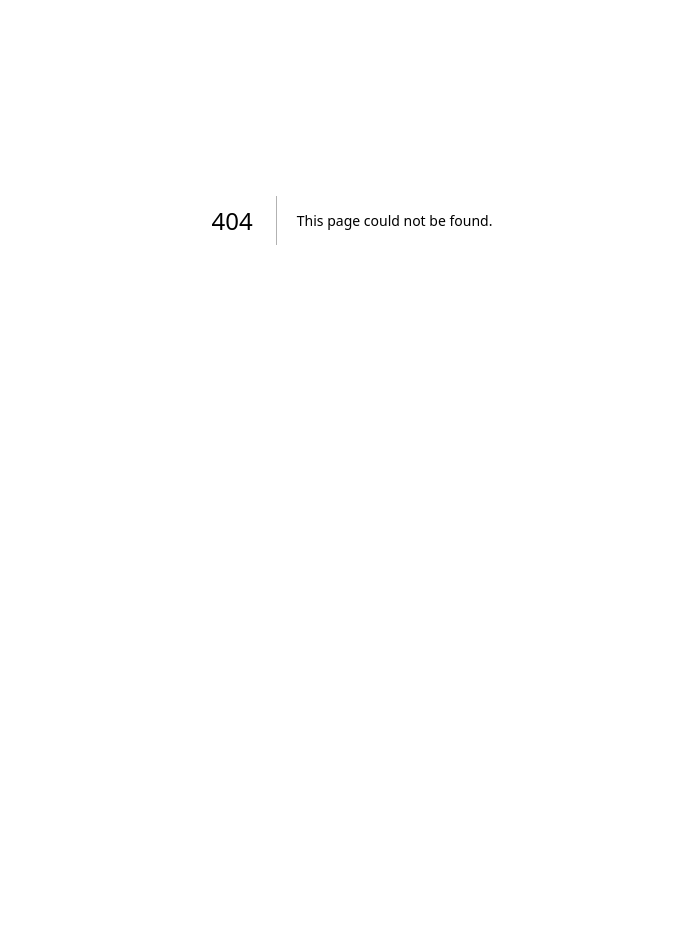
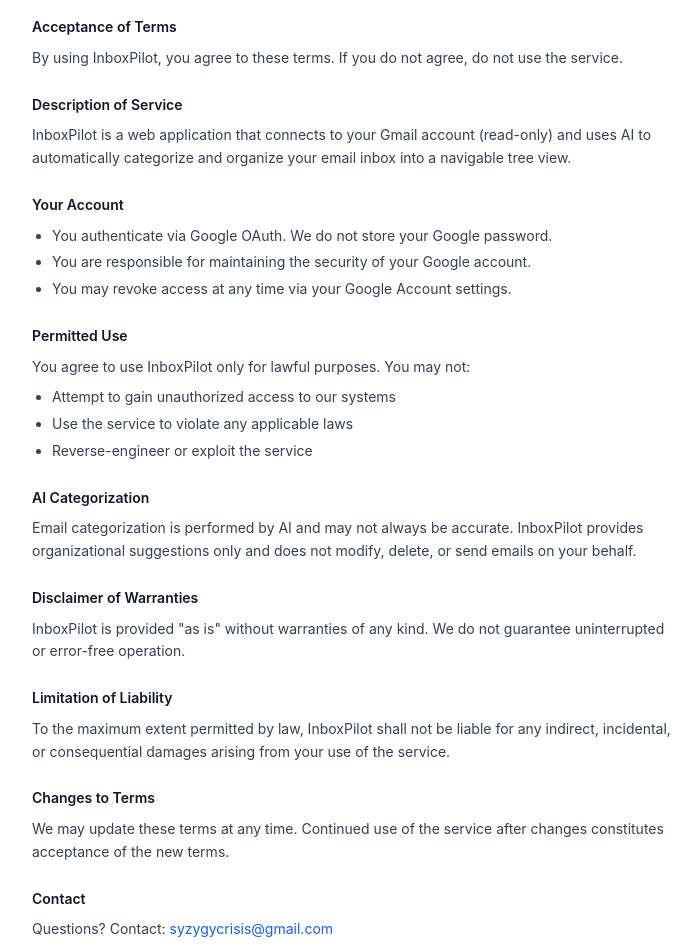
Before and after one commit to jiaheyi-maggie/inboxpilot, a Next.js app: page /terms in a window 1280 px wide. Before the commit this address had no page. Shown: the part 180-1132 px from the top of the page, without its empty margins (288-988 px from the left). Before the commit the page ends 800 px from the top, so only its background shows below. Built offline with nearby package versions, Linux system fonts and the light colour scheme.

Commit message:
privacy policy & terms

```diff
--- /dev/null
+++ b/src/app/privacy/page.tsx
@@ -0,0 +1,137 @@
+import Link from 'next/link';
+
+export const metadata = {
+  title: 'Privacy Policy – InboxPilot',
+};
+
+export default function PrivacyPage() {
+  return (
+    <main className="max-w-2xl mx-auto px-4 py-12 text-slate-700">
+      <Link href="/" className="text-sm text-blue-600 hover:underline">
+        ← Back
+      </Link>
+      <h1 className="text-2xl font-bold text-slate-900 mt-4 mb-6">
+        Privacy Policy
+      </h1>
+      <p className="text-sm text-slate-500 mb-8">
+        Last updated: March 11, 2026
+      </p>
+
+      <section className="space-y-6 text-sm leading-relaxed">
+        <div>
+          <h2 className="font-semibold text-slate-900 mb-2">
+            What We Collect
+          </h2>
+          <p>
+            InboxPilot accesses your Gmail inbox in read-only mode via the
+            Google Gmail API. We collect and store:
+          </p>
+          <ul className="list-disc ml-5 mt-2 space-y-1">
+            <li>Your email address (for account identification)</li>
+            <li>Email metadata (sender, subject, date, snippet)</li>
+            <li>AI-generated category labels for your emails</li>
+            <li>
+              Encrypted OAuth tokens (to maintain your Gmail connection)
+            </li>
+          </ul>
+          <p className="mt-2">
+            We do <strong>not</strong> read or store the full body content of
+            your emails. Only metadata and short snippets are processed.
+          </p>
+        </div>
+
+        <div>
+          <h2 className="font-semibold text-slate-900 mb-2">
+            How We Use Your Data
+          </h2>
+          <ul className="list-disc ml-5 space-y-1">
+            <li>
+              To sync and display your email metadata in an organized view
+            </li>
+            <li>
+              To categorize emails using AI (Anthropic Claude API) based on
+              metadata and snippets
+            </li>
+            <li>To maintain your session and preferences</li>
+          </ul>
+        </div>
+
+        <div>
+          <h2 className="font-semibold text-slate-900 mb-2">
+            Third-Party Services
+          </h2>
+          <ul className="list-disc ml-5 space-y-1">
+            <li>
+              <strong>Google Gmail API</strong> — read-only access to fetch
+              email metadata
+            </li>
+            <li>
+              <strong>Supabase</strong> — authentication and database hosting
+            </li>
+            <li>
+              <strong>Anthropic Claude API</strong> — AI categorization of
+              email metadata
+            </li>
+            <li>
+              <strong>Vercel</strong> — application hosting
+            </li>
+          </ul>
+          <p className="mt-2">
+            Email metadata sent to the Claude API for categorization is not
+            stored by Anthropic and is subject to their{' '}
+            <a
+              href="https://www.anthropic.com/privacy"
+              className="text-blue-600 hover:underline"
+              target="_blank"
+              rel="noopener noreferrer"
+            >
+              privacy policy
+            </a>
+            .
+          </p>
+        </div>
+
+        <div>
+          <h2 className="font-semibold text-slate-900 mb-2">Data Storage</h2>
+          <p>
+            Your data is stored in a Supabase-hosted PostgreSQL database with
+            row-level security. OAuth tokens are encrypted at rest using
+            AES-256-GCM. All data transmission uses HTTPS.
+          </p>
+        </div>
+
+        <div>
+          <h2 className="font-semibold text-slate-900 mb-2">
+            Data Deletion
+          </h2>
+          <p>
+            You can revoke InboxPilot&apos;s access at any time from your{' '}
+            <a
+              href="https://myaccount.google.com/permissions"
+              className="text-blue-600 hover:underline"
+              target="_blank"
+              rel="noopener noreferrer"
+            >
+              Google Account permissions
+            </a>
+            . To request deletion of all stored data, contact us at the email
+            below.
+          </p>
+        </div>
+
+        <div>
+          <h2 className="font-semibold text-slate-900 mb-2">Contact</h2>
+          <p>
+            For privacy questions, contact:{' '}
+            <a
+              href="mailto:syzygycrisis@gmail.com"
+              className="text-blue-600 hover:underline"
+            >
+              syzygycrisis@gmail.com
+            </a>
+          </p>
+        </div>
+      </section>
+    </main>
+  );
+}
--- /dev/null
+++ b/src/app/terms/page.tsx
@@ -0,0 +1,129 @@
+import Link from 'next/link';
+
+export const metadata = {
+  title: 'Terms of Service – InboxPilot',
+};
+
+export default function TermsPage() {
+  return (
+    <main className="max-w-2xl mx-auto px-4 py-12 text-slate-700">
+      <Link href="/" className="text-sm text-blue-600 hover:underline">
+        ← Back
+      </Link>
+      <h1 className="text-2xl font-bold text-slate-900 mt-4 mb-6">
+        Terms of Service
+      </h1>
+      <p className="text-sm text-slate-500 mb-8">
+        Last updated: March 11, 2026
+      </p>
+
+      <section className="space-y-6 text-sm leading-relaxed">
+        <div>
+          <h2 className="font-semibold text-slate-900 mb-2">
+            Acceptance of Terms
+          </h2>
+          <p>
+            By using InboxPilot, you agree to these terms. If you do not agree,
+            do not use the service.
+          </p>
+        </div>
+
+        <div>
+          <h2 className="font-semibold text-slate-900 mb-2">
+            Description of Service
+          </h2>
+          <p>
+            InboxPilot is a web application that connects to your Gmail account
+            (read-only) and uses AI to automatically categorize and organize
+            your email inbox into a navigable tree view.
+          </p>
+        </div>
+
+        <div>
+          <h2 className="font-semibold text-slate-900 mb-2">Your Account</h2>
+          <ul className="list-disc ml-5 space-y-1">
+            <li>
+              You authenticate via Google OAuth. We do not store your Google
+              password.
+            </li>
+            <li>
+              You are responsible for maintaining the security of your Google
+              account.
+            </li>
+            <li>
+              You may revoke access at any time via your Google Account
+              settings.
+            </li>
+          </ul>
+        </div>
+
+        <div>
+          <h2 className="font-semibold text-slate-900 mb-2">
+            Permitted Use
+          </h2>
+          <p>You agree to use InboxPilot only for lawful purposes. You may not:</p>
+          <ul className="list-disc ml-5 mt-2 space-y-1">
+            <li>Attempt to gain unauthorized access to our systems</li>
+            <li>Use the service to violate any applicable laws</li>
+            <li>Reverse-engineer or exploit the service</li>
+          </ul>
+        </div>
+
+        <div>
+          <h2 className="font-semibold text-slate-900 mb-2">
+            AI Categorization
+          </h2>
+          <p>
+            Email categorization is performed by AI and may not always be
+            accurate. InboxPilot provides organizational suggestions only and
+            does not modify, delete, or send emails on your behalf.
+          </p>
+        </div>
+
+        <div>
+          <h2 className="font-semibold text-slate-900 mb-2">
+            Disclaimer of Warranties
+          </h2>
+          <p>
+            InboxPilot is provided &quot;as is&quot; without warranties of any
+            kind. We do not guarantee uninterrupted or error-free operation.
+          </p>
+        </div>
+
+        <div>
+          <h2 className="font-semibold text-slate-900 mb-2">
+            Limitation of Liability
+          </h2>
+          <p>
+            To the maximum extent permitted by law, InboxPilot shall not be
+            liable for any indirect, incidental, or consequential damages
+            arising from your use of the service.
+          </p>
+        </div>
+
+        <div>
+          <h2 className="font-semibold text-slate-900 mb-2">
+            Changes to Terms
+          </h2>
+          <p>
+            We may update these terms at any time. Continued use of the service
+            after changes constitutes acceptance of the new terms.
+          </p>
+        </div>
+
+        <div>
+          <h2 className="font-semibold text-slate-900 mb-2">Contact</h2>
+          <p>
+            Questions? Contact:{' '}
+            <a
+              href="mailto:syzygycrisis@gmail.com"
+              className="text-blue-600 hover:underline"
+            >
+              syzygycrisis@gmail.com
+            </a>
+          </p>
+        </div>
+      </section>
+    </main>
+  );
+}
```
Also changed, not shown: 2 other files (tests, documents, lock files or other folders).
